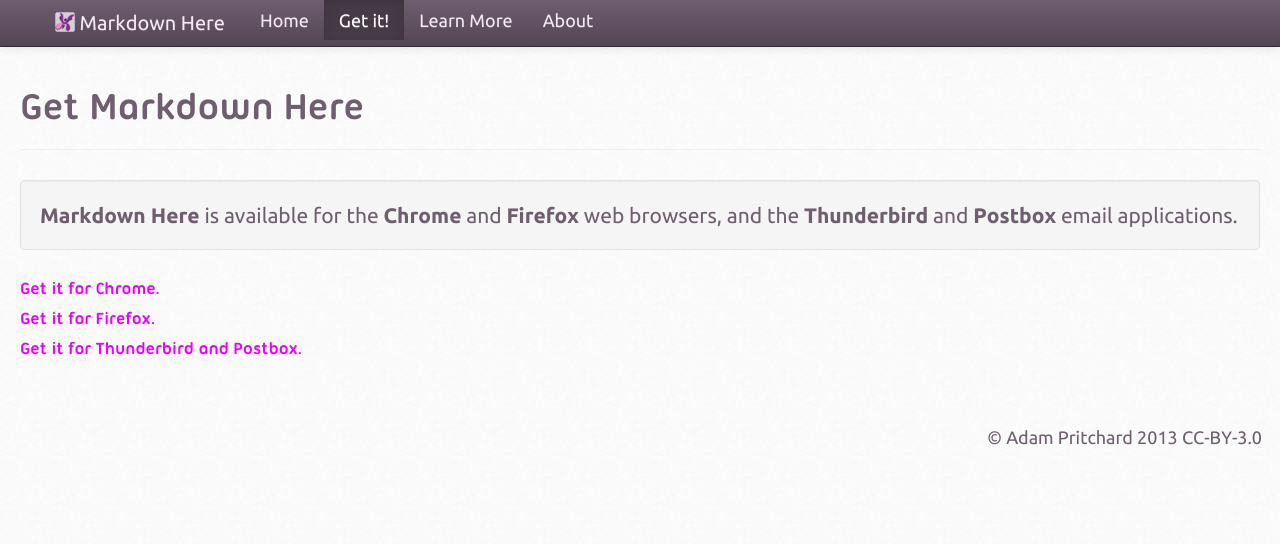
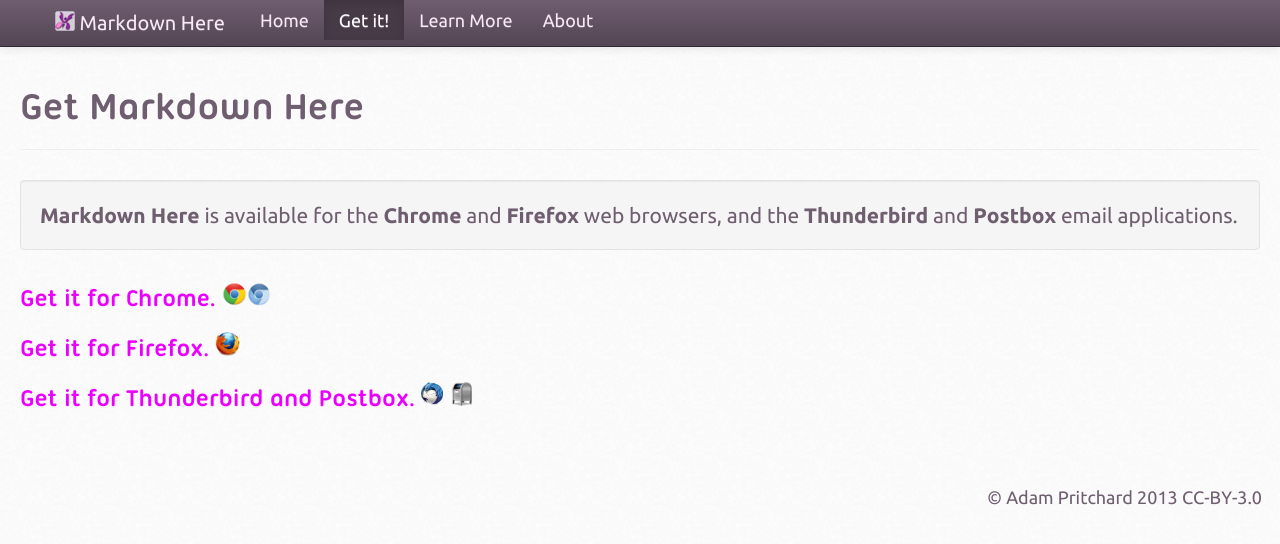
Before and after one commit to adam-p/markdown-here, a Jekyll site: the page built from get.html, in a window 1280 px wide. Shown: the top 544 px of the page. Built offline with Jekyll 4.4.1, drawn with Linux system fonts in a browser that asks for light colours; nearby versions of some CDN libraries.

Commit message:
Added browser logos

```diff
--- a/css/main.css
+++ b/css/main.css
@@ -68,7 +68,7 @@
 
 .navbar img {
   height: 1em;
-  margin-top: -0.3em;
+  vertical-align: text-top;
 }
 
 footer {
@@ -77,6 +77,11 @@
 
 h1, h2, h3, h4, h5, h6 {
   font-family: 'TitleFont', Arial, sans-serif;
+}
+
+.browser-logo {
+  height: 1em;
+  vertical-align: baseline;
 }
 
 /*
--- a/get.html
+++ b/get.html
@@ -18,8 +18,18 @@
 
 <div class="row-fluid">
   <div class="span12">
-    <h4><a href="https://chrome.google.com/webstore/detail/markdown-here/elifhakcjgalahccnjkneoccemfahfoa">Get it for Chrome.</a></h4>
-    <h4><a href="https://addons.mozilla.org/en-US/firefox/addon/markdown-here/">Get it for Firefox.</a></h4>
-    <h4><a href="https://addons.mozilla.org/en-US/thunderbird/addon/markdown-here/">Get it for Thunderbird and Postbox.</a></h4>
+    <h3>
+      <a href="https://chrome.google.com/webstore/detail/markdown-here/elifhakcjgalahccnjkneoccemfahfoa">Get it for Chrome.</a>
+      <img class="browser-logo" src="img/chrome.png"><img class="browser-logo" src="img/chromium.png">
+    </h3>
+    <h3>
+      <a href="https://addons.mozilla.org/en-US/firefox/addon/markdown-here/">Get it for Firefox.</a>
+      <img class="browser-logo" src="img/firefox.png">
+    </h3>
+    <h3>
+      <a href="https://addons.mozilla.org/en-US/thunderbird/addon/markdown-here/">Get it for Thunderbird and Postbox.</a>
+      <img class="browser-logo" src="img/thunderbird.png">
+      <img class="browser-logo" src="img/postbox.png">
+    </h3>
   </div>
 </div>
```
Also changed, not shown: img/chrome.png (added), img/chromium.png (added), img/firefox.png (added), img/mailicon256.png (added), img/postbox.png (added), img/thunderbird.png (added).
